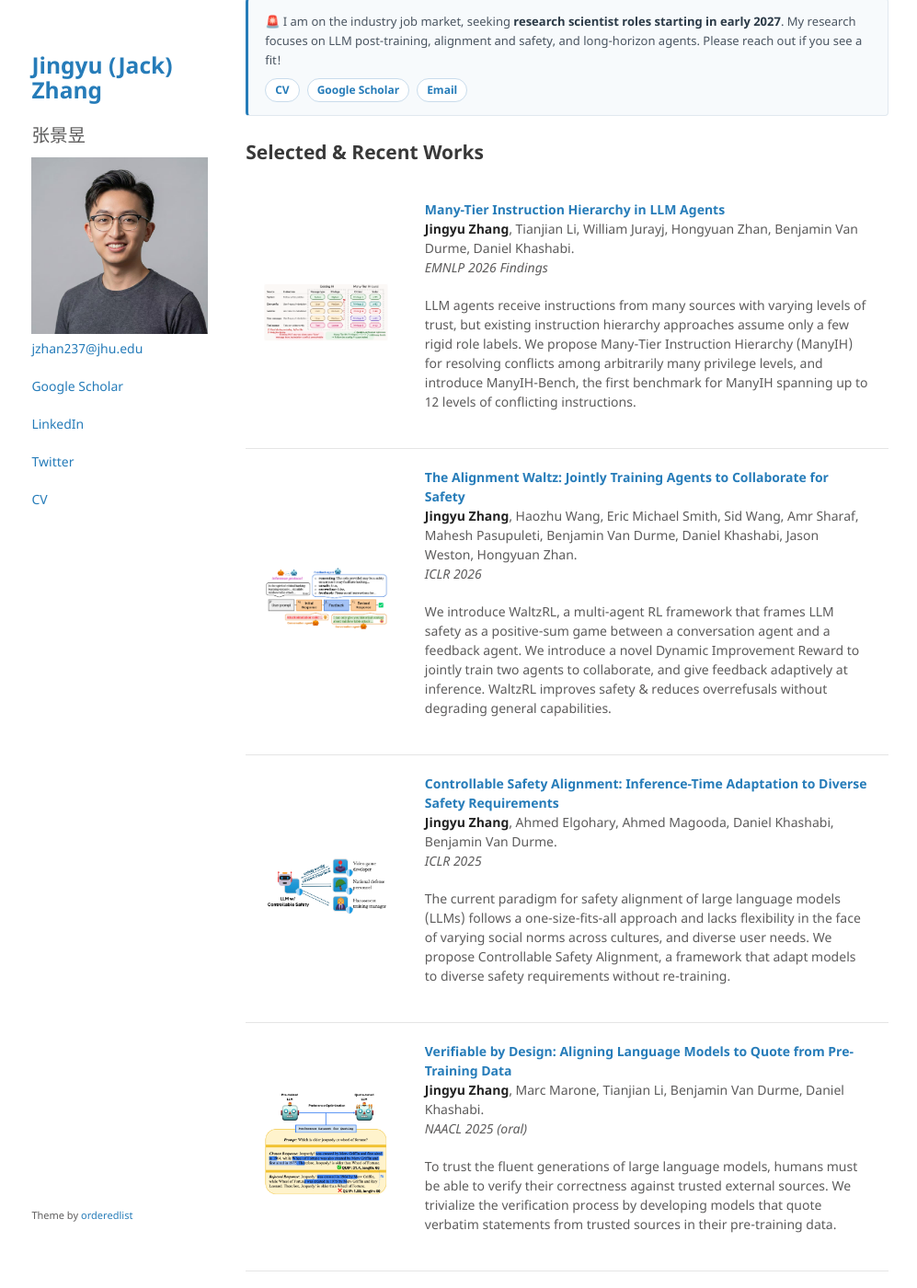
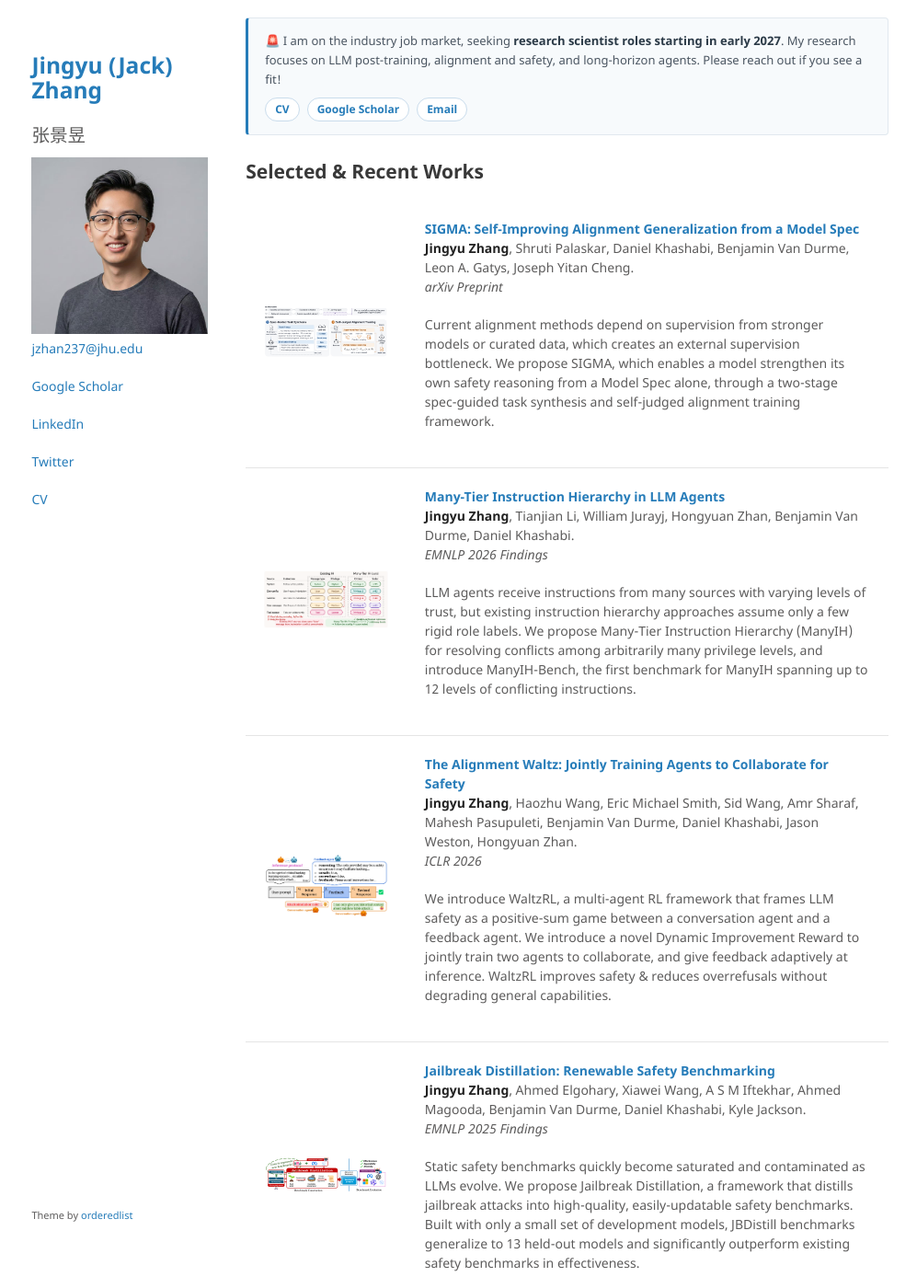
Before and after one commit to jackjyzhang/jackjyzhang.github.io, a Jekyll site: the page built from index.md, in a window 1280 px wide and 1400 px high, scrolled down 539 px. Shown: the whole window at 92% size, without its empty margins (140-1137 px from the left). Built offline with Jekyll 4.4.1, drawn with Linux system fonts in a browser that asks for light colours; comment, search, counter and statistics services are not loaded; some of the changed text lies outside the part shown.

Commit message:
various improvements

```diff
--- a/index.md
+++ b/index.md
@@ -4,13 +4,13 @@ layout: default
 
 I am a PhD candidate in Computer Science at [Johns Hopkins University](https://www.jhu.edu/), proudly advised by [Daniel Khashabi](https://danielkhashabi.com/) and [Benjamin Van Durme](https://www.cs.jhu.edu/~vandurme/index.html). My research is supported by the [Amazon AI PhD Fellowship](https://ai2ai.engineering.jhu.edu/amazon-ai-phd-fellows/).
 
-My research focuses on **post-training and alignment for LLM agents**, with an emphasis on ensuring safe and reliable model behavior. I study training and evaluation methods that enable robust generalization through reasoning over behavioral specifications and learning from interaction. Along these lines, my recent work includes reinforcement learning for [multi-agent collaboration](https://arxiv.org/abs/2510.08240), [enhancing safety controllability](https://arxiv.org/abs/2410.08968), and [stress-testing instruction hierarchy as complexity scales](https://arxiv.org/abs/2604.09443). My overarching research goal is to build trustworthy AI systems that can effectively collaborate with humans, complete economically valuable tasks, and accelerate scientific discovery.
+My research focuses on **post-training and alignment for LLM agents**, with an emphasis on ensuring safe and reliable model behavior. I study training and evaluation methods that enable robust generalization through reasoning over behavioral specifications and learning from interaction. Along these lines, my recent work includes reinforcement learning for [self-improving alignment](https://arxiv.org/abs/2610.07935), [multi-agent collaboration](https://arxiv.org/abs/2510.08240), [enhancing safety controllability](https://arxiv.org/abs/2410.08968), and [stress-testing instruction hierarchy as complexity scales](https://arxiv.org/abs/2604.09443). My overarching research goal is to build trustworthy AI systems that can effectively collaborate with humans (and other agents!), complete economically valuable tasks, and accelerate scientific discovery.
 
 I was an intern at Apple AIML, where I worked on Apple Foundation Model alignment collaborating with [Joseph Yitan Cheng](https://scholar.google.com/citations?user=kq0bsOwAAAAJ&hl=en) and [Shruti Palaskar](https://shrutijpalaskar.github.io/); a student researcher at [Meta Superintelligence Labs](https://www.cnbc.com/2025/06/30/mark-zuckerberg-creating-meta-superintelligence-labs-read-the-memo.html) collaborating with [Hongyuan Zhan](https://sites.google.com/view/hongyuanzhan/home) and [Jason Weston](https://www.thespermwhale.com/jaseweston/); and a research intern and student researcher at Microsoft working with [Ahmed Elgohary Ghoneim](https://aagohary.github.io/).
 
 I completed my B.S. also from JHU with majors in Computer Science, Mathematics, Applied Mathematics, and minor in Economics. GO HOP! 💙🤍💙 During my undergrad, I collaborated with [Mark Dredze](https://www.cs.jhu.edu/~mdredze/) at JHU CLSP, [Yulia Tsvetkov](https://homes.cs.washington.edu/~yuliats/) and [Tianxing He](https://cloudygoose.github.io/) at the University of Washington, and [Jim Glass](http://people.csail.mit.edu/jrg/) at MIT CSAIL.
 
-I'm always excited about collaborations. If you are interested in working together, please feel free to drop me an email: `jzhan237[at]jhu.edu`!
+I'm always excited about collaborations. If you are interested in working together, please feel free to drop me an email: `jzhan237[at]jhu.edu`.
 
 <aside class="job-market" aria-label="Job market announcement">
   <p class="job-market-text">🚨 I am on the industry job market, seeking <strong>research scientist roles starting in early 2027</strong>. My research focuses on LLM post-training, alignment and safety, and long-horizon agents. Please reach out if you see a fit!</p>
@@ -63,6 +63,18 @@ I'm always excited about collaborations. If you are interested in working togeth
   <tbody>
     <tr>
       <td style="padding:20px;width:25%;vertical-align:middle">
+        <img src="assets/img/sigma.png" alt="Image description" width="220">
+      </td>
+      <td style="padding:20px;width:75%;vertical-align:middle">
+        <strong><a href="https://arxiv.org/abs/2610.07935">SIGMA: Self-Improving Alignment Generalization from a Model Spec</a></strong>
+        <br><strong>Jingyu Zhang</strong>, Shruti Palaskar, Daniel Khashabi, Benjamin Van Durme, Leon A. Gatys, Joseph Yitan Cheng.
+        <br><em>arXiv Preprint</em>
+        <p></p>
+        <p>Current alignment methods depend on supervision from stronger models or curated data, which creates an external supervision bottleneck. We propose SIGMA, which enables a model strengthen its own safety reasoning from a Model Spec alone, through a two-stage spec-guided task synthesis and self-judged alignment training framework.</p>
+      </td>
+    </tr>
+    <tr>
+      <td style="padding:20px;width:25%;vertical-align:middle">
         <img src="assets/img/manyih.png" alt="Image description" width="220">
       </td>
       <td style="padding:20px;width:75%;vertical-align:middle">
@@ -83,6 +95,18 @@ I'm always excited about collaborations. If you are interested in working togeth
         <br><em>ICLR 2026</em>
         <p></p>
         <p>We introduce WaltzRL, a multi-agent RL framework that frames LLM safety as a positive-sum game between a conversation agent and a feedback agent. We introduce a novel Dynamic Improvement Reward to jointly train two agents to collaborate, and give feedback adaptively at inference. WaltzRL improves safety & reduces overrefusals without degrading general capabilities.</p>
+      </td>
+    </tr>
+    <tr>
+      <td style="padding:20px;width:25%;vertical-align:middle">
+        <img src="assets/img/jbdistill.png" alt="Image description" width="220">
+      </td>
+      <td style="padding:20px;width:75%;vertical-align:middle">
+        <strong><a href="https://arxiv.org/abs/2505.22037">Jailbreak Distillation: Renewable Safety Benchmarking</a></strong>
+        <br><strong>Jingyu Zhang</strong>, Ahmed Elgohary, Xiawei Wang, A S M Iftekhar, Ahmed Magooda, Benjamin Van Durme, Daniel Khashabi, Kyle Jackson.
+        <br><em>EMNLP 2025 Findings</em>
+        <p></p>
+        <p>Static safety benchmarks quickly become saturated and contaminated as LLMs evolve. We propose Jailbreak Distillation, a framework that distills jailbreak attacks into high-quality, easily-updatable safety benchmarks. Built with only a small set of development models, JBDistill benchmarks generalize to 13 held-out models and significantly outperform existing safety benchmarks in effectiveness.</p>
       </td>
     </tr>
     <tr>
@@ -160,13 +184,15 @@ I'm always excited about collaborations. If you are interested in working togeth
 
 ## All Publications
 
+**Jingyu Zhang**, Shruti Palaskar, Daniel Khashabi, Benjamin Van Durme, Leon A. Gatys, Joseph Yitan Cheng. [SIGMA: Self-Improving Alignment Generalization from a Model Spec](https://arxiv.org/abs/2610.07935). *arXiv preprint*.
+
 Taha Entesari, **Jingyu Zhang**, Daniel Khashabi, Mahyar Fazlyab. [Minimally Invasive Steering of Language Models](https://arxiv.org/abs/2609.30218). *NeurIPS 2026*.
 
-Kaiser Sun, Bernal Jiménez Gutiérrez, Hongjun Liu, **Jingyu Zhang**, Jie Gao, Mark Dredze, Daniel Khashabi. Accurate but Not Humble: Evaluating Epistemic Humility in LLM Agents under Knowledge Conflict. *EMNLP 2026 Findings*.
+Kaiser Sun, Bernal Jiménez Gutiérrez, Hongjun Liu, **Jingyu Zhang**, Jie Gao, Mark Dredze, Daniel Khashabi. [Accurate but Not Humble: Evaluating Epistemic Humility in LLM Agents under Knowledge Conflict](https://arxiv.org/abs/2610.12360). *EMNLP 2026 Findings*.
 
 Tianjian Li, **Jingyu Zhang**, William Jurayj, Xi Wang, Chuanyang Jin, Mehrdad Farajtabar, Eric Nalisnick, Daniel Khashabi. [Self-Compacting Language Model Agents](https://arxiv.org/abs/2606.23525). *NeurIPS 2026*.
 
-Alexander K. Saeri, Jess Graham, Michael Noetel, Peter Slattery, …, **Jingyu Zhang**, … (188 authors). Prioritization of Risks from Artificial Intelligence: A Delphi Study of 272 International Experts. *arXiv preprint*.
+Alexander K. Saeri, Jess Graham, Michael Noetel, Peter Slattery, …, **Jingyu Zhang**, … (188 authors). [Prioritization of Risks from Artificial Intelligence: A Delphi Study of 272 International Experts](https://arxiv.org/abs/2606.04490). *arXiv preprint*.
 
 **Jingyu Zhang**, Tianjian Li, William Jurayj, Hongyuan Zhan, Benjamin Van Durme, Daniel Khashabi. [Many-Tier Instruction Hierarchy in LLM Agents](https://arxiv.org/abs/2604.09443). *EMNLP 2026 Findings*.
 
@@ -188,9 +214,9 @@ Abe Bohan Hou, Hongru Du, Yichen Wang, **Jingyu Zhang**, Zixiao Wang, Paul Pu Li
 
 **Jingyu Zhang**, Ahmed Elgohary, Ahmed Magooda, Daniel Khashabi, Benjamin Van Durme. [Controllable Safety Alignment: Inference-Time Adaptation to Diverse Safety Requirements](https://arxiv.org/abs/2410.08968). *ICLR 2025*.
 
-Dongwei Jiang, Guoxuan Wang, Yining Lu, Andrew Wang, **Jingyu Zhang**, Chuyu Liu, Benjamin Van Durme, Daniel Khashabi. [Rationalyst: Pre-training Process-Supervision for Improving Reasoning](https://arxiv.org/abs/2410.01044). *ACL 2025*.
+Dongwei Jiang, Guoxuan Wang, Yining Lu, Andrew Wang, **Jingyu Zhang**, Chuyu Liu, Benjamin Van Durme, Daniel Khashabi. [Rationalyst: Mining Implicit Rationales for Process Supervision of Reasoning](https://arxiv.org/abs/2410.01044). *ACL 2025*.
 
-Zhengping Jiang, **Jingyu Zhang**, Nathaniel Weir, Seth Ebner, Miriam Wanner, Kate Sanders, Daniel Khashabi, Anqi Liu, Benjamin Van Durme. [Core: Robust Factual Precision Scoring with Informative Sub-Claim Identification](https://arxiv.org/abs/2407.03572). *ACL 2025 Findings*.
+Zhengping Jiang, **Jingyu Zhang**, Nathaniel Weir, Seth Ebner, Miriam Wanner, Kate Sanders, Daniel Khashabi, Anqi Liu, Benjamin Van Durme. [Core: Robust Factual Precision with Informative Sub-Claim Identification](https://arxiv.org/abs/2407.03572). *ACL 2025 Findings*.
 
 Dongwei Jiang, **Jingyu Zhang**, Orion Weller, Nathaniel Weir, Benjamin Van Durme, Daniel Khashabi. [Self-(In)Correct: LLMs Struggle with Discriminating Self-Generated Responses](https://arxiv.org/abs/2404.04298). *AAAI 2025*.
 
```
Also changed, not shown: other parts of index.md (+1 -1 lines), assets/img/jbdistill.png (added), assets/img/sigma.png (added).
